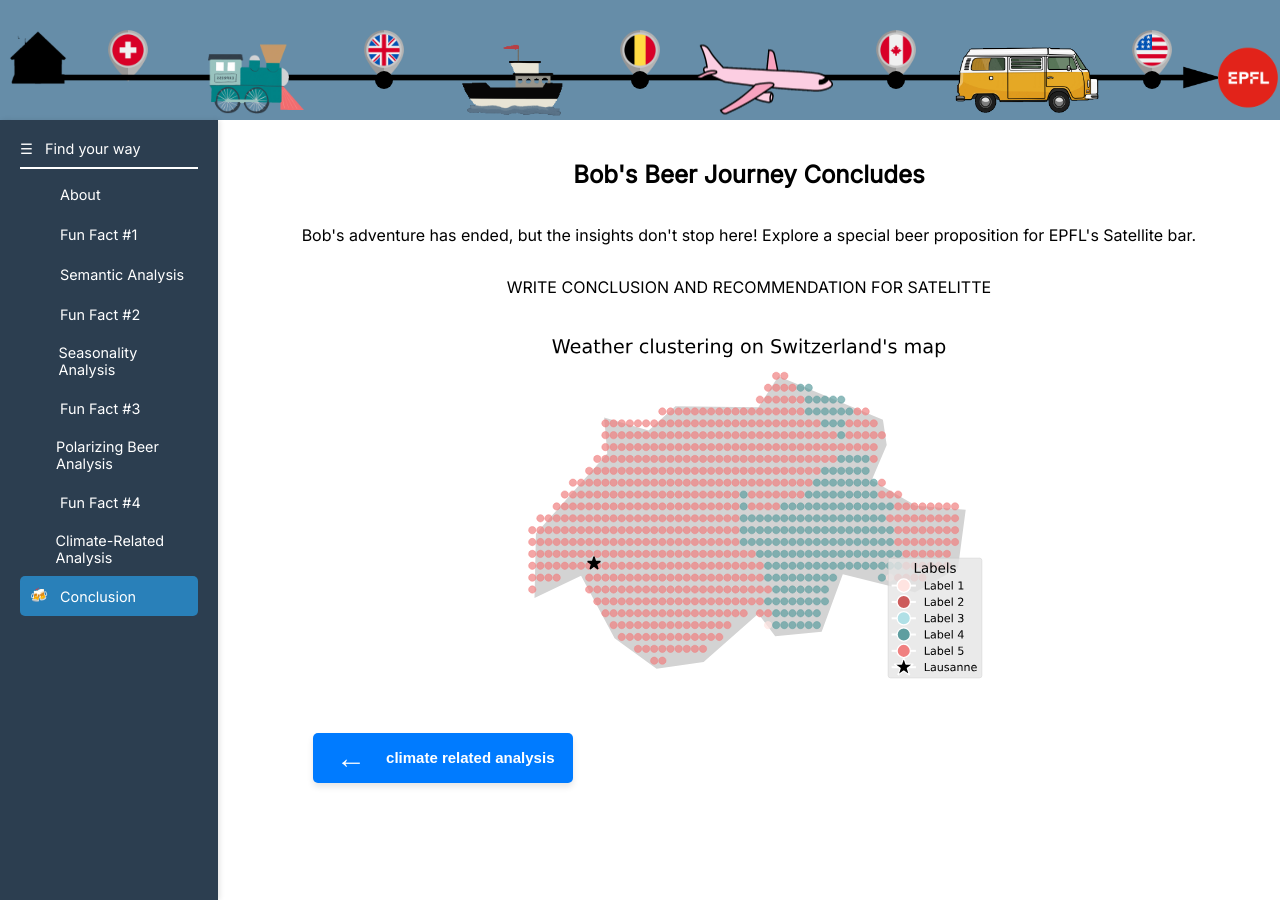
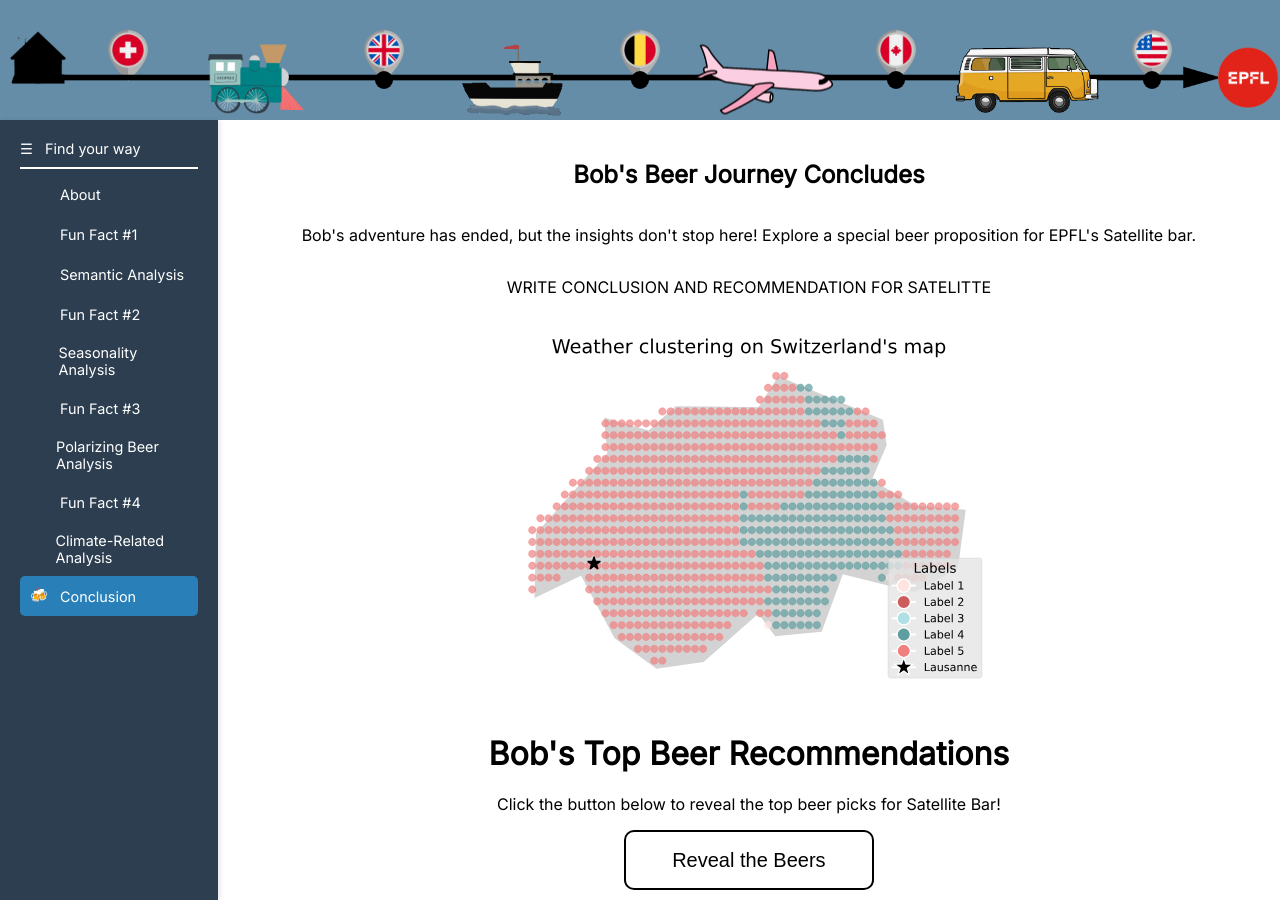
Before and after one commit to epfl-ada/ada-2024-project-kjaaanalytics, a Jekyll site: the page built from endpage.markdown, in a window 1280 px wide. Built offline with Jekyll 4.4.1, drawn with Linux system fonts in a browser that asks for light colours.

Commit message:
Endpage design

```diff
--- /dev/null
+++ b/_layouts/conclusion.html
@@ -0,0 +1,49 @@
+<!DOCTYPE html>
+<html lang="en">
+    <script src="{{ '/assets/scripts/transitions.js' | relative_url }}"></script>
+    <script src="{{ '/assets/scripts/beer_reveal.js' | relative_url }}"></script>
+
+    <link href='https://fonts.googleapis.com/css?family=Inter' rel='stylesheet'>
+<link rel="stylesheet" href="{{ '/assets/css/analysis.css' | relative_url }}">
+<link rel="stylesheet" href="{{'/assets/css/sidebar.css' | relative_url }}">
+<link rel="stylesheet" href="{{'/assets/css/reveal.css' | relative_url }}">
+
+{%- include head.html -%}
+
+<body>
+    <div class="main-content">
+        <div id="nav-sidebar">
+            {%- include sidebar.html -%}
+        </div>
+
+        <!-- Content Section -->
+        <div class="content">
+            <h2>{{ page.title }}</h2>
+            {% if page.subtitle != "" %}
+            <p>{{ page.subtitle }}</p>
+            {% endif %}
+            {{ content }}
+
+            <!-- Beer Reveal Section -->
+        <div class="popup-container">
+            <div class="popup-content">
+                <h2>✨ Top Picks! ✨</h2>
+                <p><strong>Style 1:</strong> Imperial Stout - <em>Dark Knight</em></p>
+                <p><strong>Style 2:</strong> IPA - <em>Tropical Thunder</em></p>
+                <button class="close-btn" onclick="closePopup()">Close</button>
+            </div>
+        </div>
+        <div id="reveal-container" class="container">
+            <h1>Bob's Top Beer Recommendations</h1>
+            <p>Click the button below to reveal the top beer picks for Satellite Bar!</p>
+            <button class="reveal-button" onclick="showPopup()">Reveal the Beers</button>
+        </div>
+
+
+    <!-- Navigation buttons Section -->
+    {%- include navigation.html -%}
+</div>
+</div>
+
+</body>
+</html>
--- /dev/null
+++ b/assets/css/reveal.css
@@ -0,0 +1,70 @@
+.popup-container {
+    visibility: hidden; /* Hidden by default */
+    opacity: 0; /* Fully transparent initially */
+    position: fixed;
+    top: 0;
+    left: 0;
+    width: 100%;
+    height: 100%;
+    background: rgba(28, 28, 28, 0.7);
+    display: flex;
+    justify-content: center;
+    align-items: center;
+    z-index: 1000;
+    transition: opacity 0.5s ease; /* Smooth transition for appearance */
+}
+
+.popup-container.show {
+    visibility: visible; /* Make visible */
+    opacity: 1; /* Fade in */
+}
+
+@keyframes popup-appear {
+    from {
+        transform: scale(0.8);
+        opacity: 0;
+    }
+    to {
+        transform: scale(1);
+        opacity: 1;
+    }
+}
+
+.reveal-button {
+    padding: 10px 20px;
+    font-size: 20px;
+    height: 60px;
+    width: 250px;
+    background: #2872a300;
+    color: #000000;
+    border: solid 2px;
+    border-radius: 10px;
+    cursor: pointer;
+    transition: background 0.3s ease;
+    margin-bottom: 50px;
+}
+
+.reveal-button:hover {
+    background: #7fb6da;
+}
+
+.popup-content {
+    background:  rgb(255, 235, 235);
+    padding: 20px;
+    border-radius: 10px;
+}
+
+.popup-content button {
+    margin-top: 10px;
+    padding: 10px 15px;
+    font-size: 14px;
+    background: #d35400;
+    color: #fff;
+    border: none;
+    border-radius: 5px;
+    cursor: pointer;
+}
+
+.popup-content button:hover {
+    background: #b03a00;
+}
--- /dev/null
+++ b/assets/scripts/beer_reveal.js
@@ -0,0 +1,15 @@
+document.addEventListener("DOMContentLoaded", function () {
+    const popup = document.querySelector('.popup-container');
+
+    function showPopup() {
+        popup.classList.add('show'); // Add class to show popup
+    }
+
+    function closePopup() {
+        popup.classList.remove('show'); // Remove class to hide popup
+    }
+
+    // Expose functions globally for button event handlers
+    window.showPopup = showPopup;
+    window.closePopup = closePopup;
+});
--- a/endpage.markdown
+++ b/endpage.markdown
@@ -1,5 +1,5 @@
 ---
-layout: analysis
+layout: conclusion
 title: Bob's Beer Journey Concludes
 subtitle: Bob's adventure has ended, but the insights don't stop here! Explore a special beer proposition for EPFL's Satellite bar.
 permalink: /storyline/conclusion
@@ -8,4 +8,6 @@
 
 WRITE CONCLUSION AND RECOMMENDATION FOR SATELITTE
 
-<img title="" alt="plot analysis 2" src="/assets/figures/switzerland_plot.svg">
+
+
+<img title="" alt="plot analysis 2" src="{{ '/assets/figures/switzerland_plot.svg' | relative_url}}">
```
